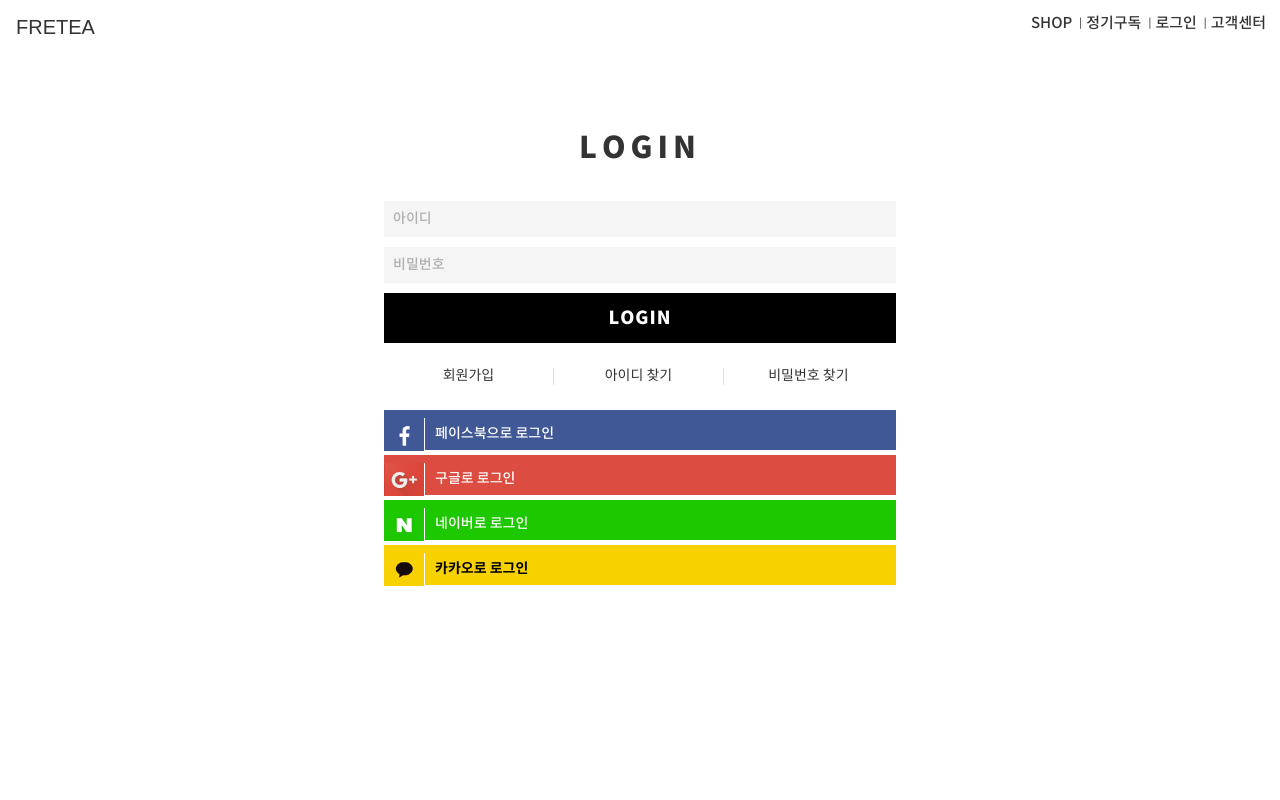
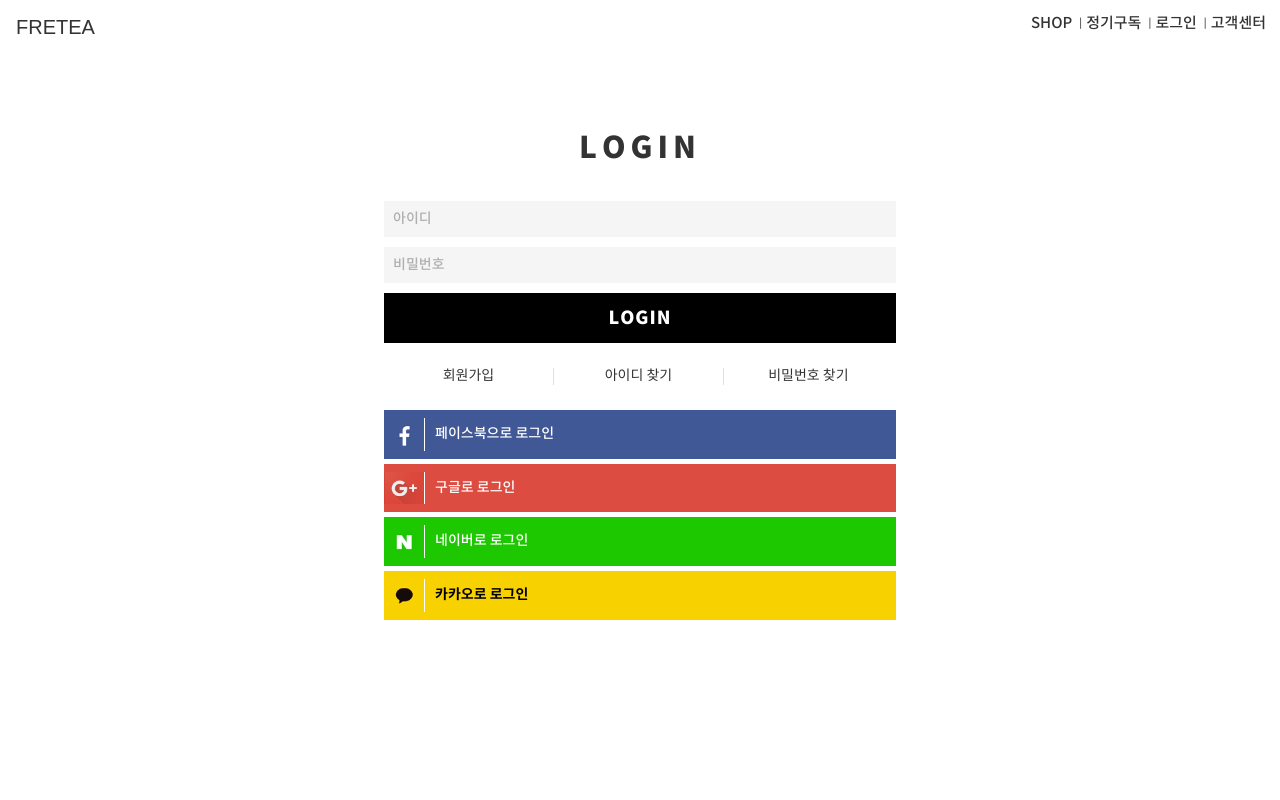
Before and after one commit to jo-narae/fretea, a Vue app: page /login in a window 1280 px wide. Shown: the top 800 px of the page. Built offline with nearby package versions, Linux system fonts and the light colour scheme; a web font is replaced by a local one.

Commit message:
버튼 공통에 의해 sns 버튼 깨지는 문제 수정

```diff
--- a/src/assets/style/login.scss
+++ b/src/assets/style/login.scss
@@ -54,6 +54,7 @@
 	padding-left:0px !important;
 	text-align: left !important;
 	width:100% !important;
+	height: inherit !important;
 	border: 0px !important;
 	color: #fff !important;
 	margin-bottom: 5px !important;
```
